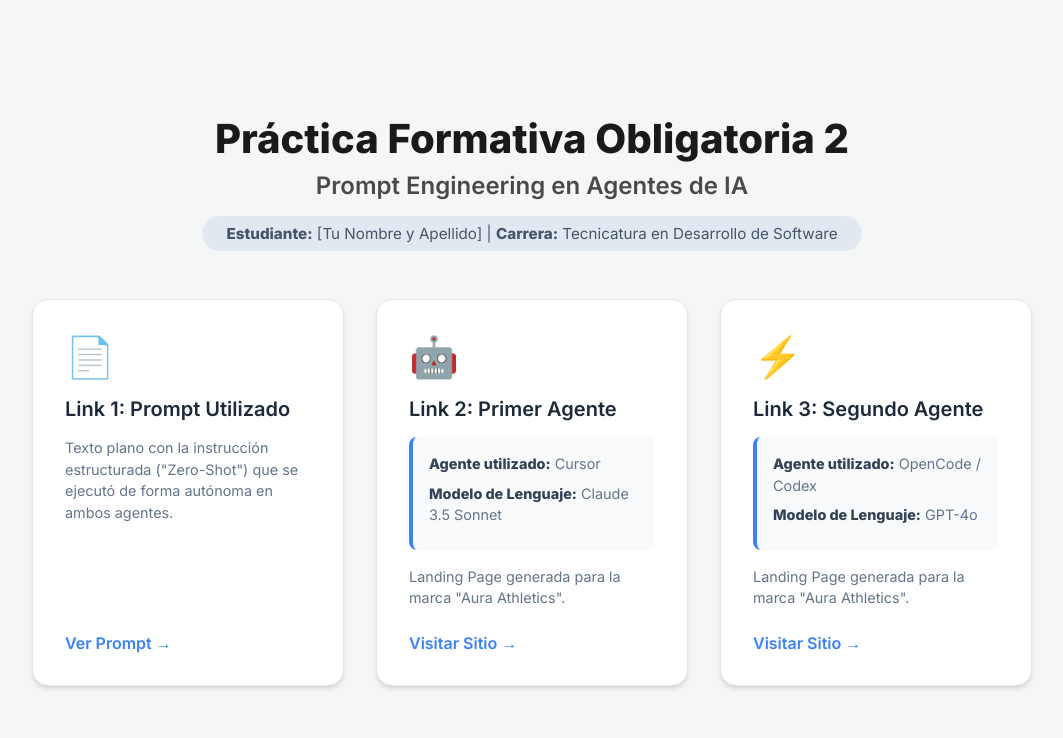
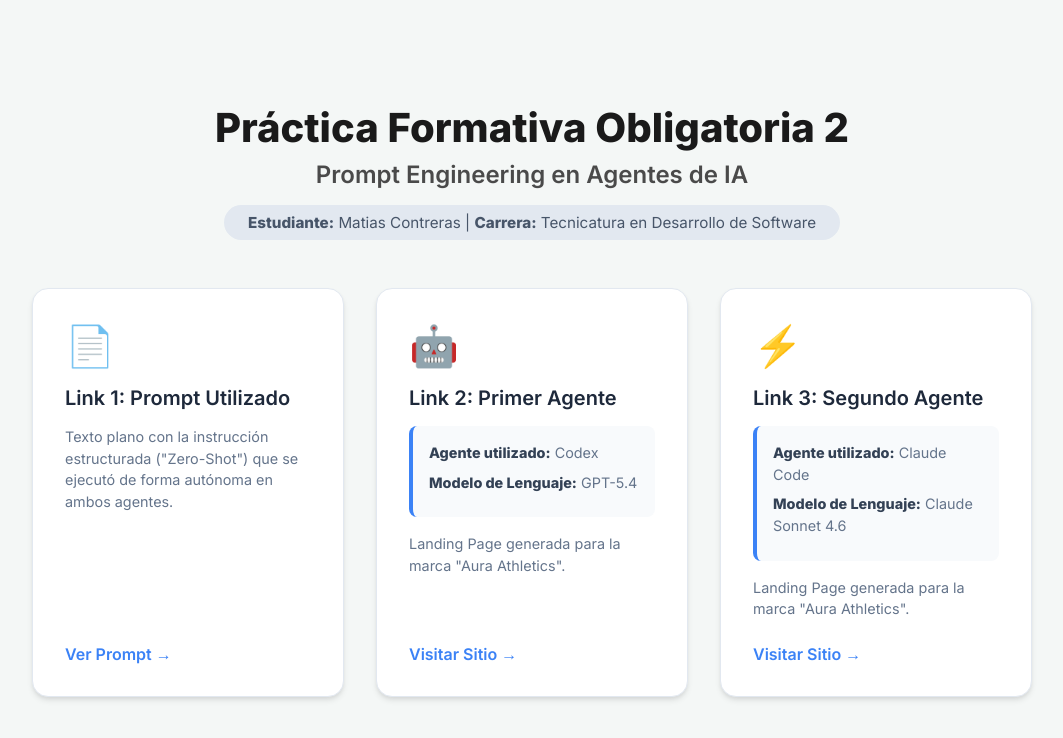
Before and after one commit to Matihp/Pfo2-FrontEnd, a plain HTML site: page index.html in a window 1280 px wide. Shown: the whole page, without its empty margins (108-1171 px from the left). Drawn offline with Linux system fonts and the light colour scheme.

Commit message:
update html

```diff
--- a/index.html
+++ b/index.html
@@ -1,5 +1,6 @@
 <!DOCTYPE html>
 <html lang="es">
+
 <head>
     <meta charset="UTF-8">
     <meta name="viewport" content="width=device-width, initial-scale=1.0">
@@ -7,13 +8,15 @@
     <link rel="stylesheet" href="styles.css">
     <link href="https://fonts.googleapis.com/css2?family=Inter:wght@400;600;800&display=swap" rel="stylesheet">
 </head>
+
 <body>
     <main class="container">
         <header class="header">
             <h1>Práctica Formativa Obligatoria 2</h1>
             <h2>Prompt Engineering en Agentes de IA</h2>
             <p class="student-info">
-                <strong>Estudiante:</strong> [Tu Nombre y Apellido] | <strong>Carrera:</strong> Tecnicatura en Desarrollo de Software
+                <strong>Estudiante:</strong> Matias Contreras | <strong>Carrera:</strong> Tecnicatura en
+                Desarrollo de Software
             </p>
         </header>
 
@@ -21,7 +24,8 @@
             <a href="prompt.txt" target="_blank" class="card">
                 <div class="card-icon">📄</div>
                 <h3>Link 1: Prompt Utilizado</h3>
-                <p>Texto plano con la instrucción estructurada ("Zero-Shot") que se ejecutó de forma autónoma en ambos agentes.</p>
+                <p>Texto plano con la instrucción estructurada ("Zero-Shot") que se ejecutó de forma autónoma en ambos
+                    agentes.</p>
                 <span class="btn-text">Ver Prompt &rarr;</span>
             </a>
 
@@ -29,8 +33,8 @@
                 <div class="card-icon">🤖</div>
                 <h3>Link 2: Primer Agente</h3>
                 <div class="agent-details">
-                    <p><strong>Agente utilizado:</strong> Cursor</p>
-                    <p><strong>Modelo de Lenguaje:</strong> Claude 3.5 Sonnet</p>
+                    <p><strong>Agente utilizado:</strong> Codex</p>
+                    <p><strong>Modelo de Lenguaje:</strong> GPT-5.4 </p>
                 </div>
                 <p class="desc">Landing Page generada para la marca "Aura Athletics".</p>
                 <span class="btn-text">Visitar Sitio &rarr;</span>
@@ -40,8 +44,8 @@
                 <div class="card-icon">⚡</div>
                 <h3>Link 3: Segundo Agente</h3>
                 <div class="agent-details">
-                    <p><strong>Agente utilizado:</strong> OpenCode / Codex</p>
-                    <p><strong>Modelo de Lenguaje:</strong> GPT-4o</p>
+                    <p><strong>Agente utilizado:</strong> Claude Code</p>
+                    <p><strong>Modelo de Lenguaje:</strong> Claude Sonnet 4.6 </p>
                 </div>
                 <p class="desc">Landing Page generada para la marca "Aura Athletics".</p>
                 <span class="btn-text">Visitar Sitio &rarr;</span>
@@ -49,4 +53,5 @@
         </section>
     </main>
 </body>
+
 </html>
--- a/styles.css
+++ b/styles.css
@@ -97,7 +97,9 @@ body {
     border-left: 4px solid #3b82f6;
 }
 
-.agent-details p, .desc, .card > p {
+.agent-details p,
+.desc,
+.card>p {
     font-size: 0.9rem;
     color: #64748b;
     line-height: 1.5;
@@ -126,6 +128,7 @@ body {
     .header h1 {
         font-size: 2rem;
     }
+
     .links-grid {
         grid-template-columns: 1fr;
     }
```
